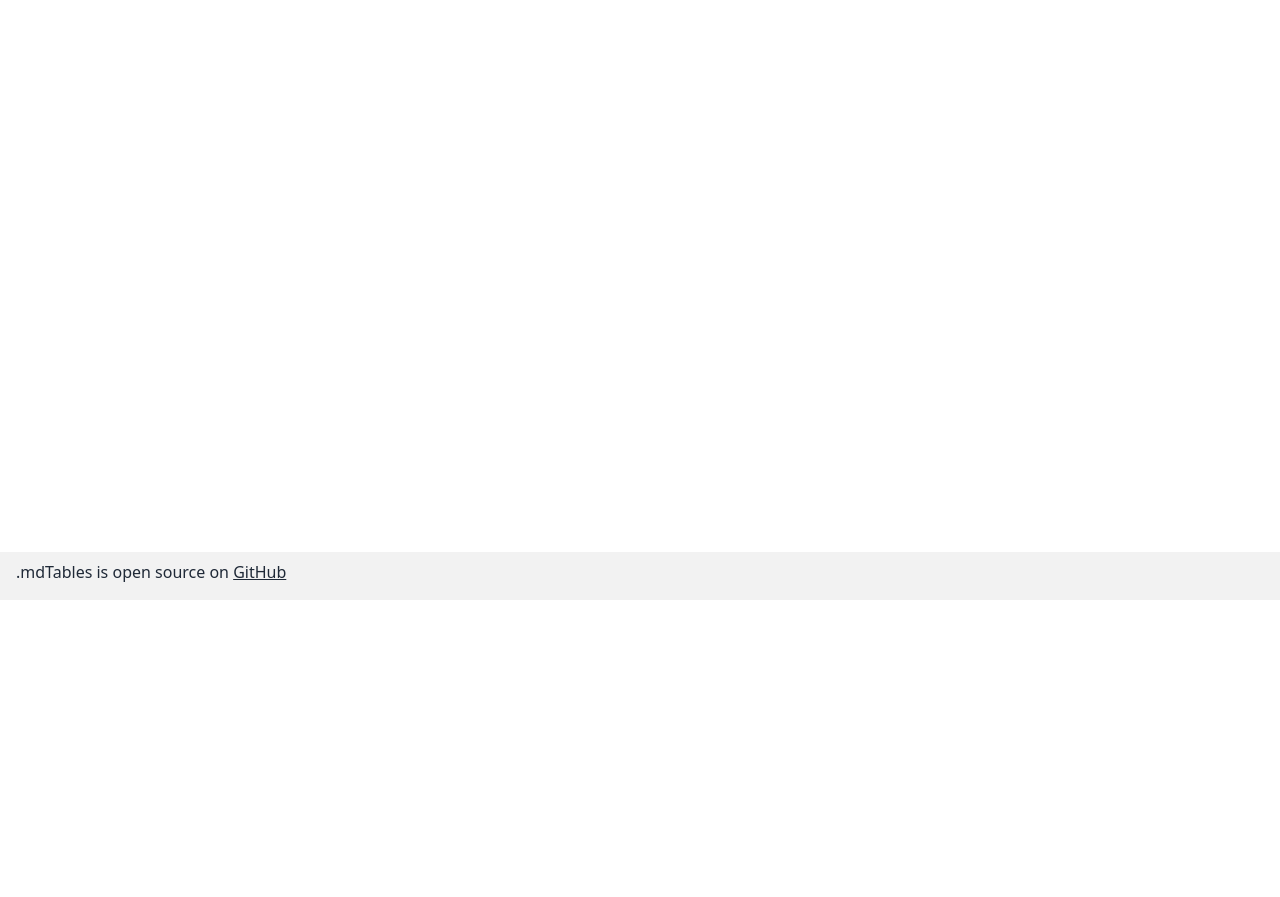
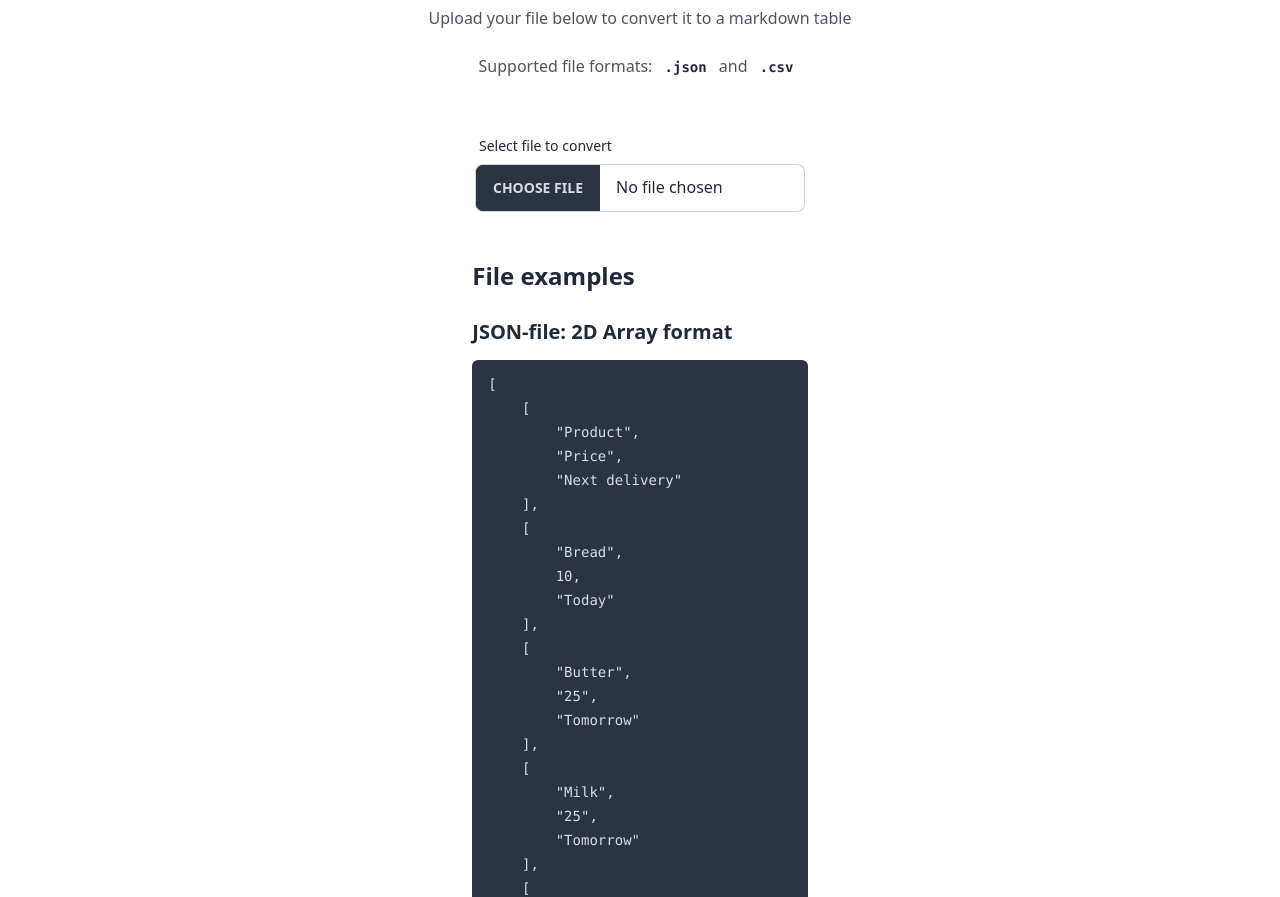
Before and after one commit to ZeroWave022/mdtables, a Nuxt app: page /from-file in a window 1280 px wide. Shown: the part 200-1097 px from the top of the page. Before the commit the page ends 800 px from the top, so only its background shows below. Built offline with nearby package versions, Linux system fonts and the light colour scheme.

Commit message:
feat: Add page for conversion from files Adjust TableOutput to accept processed and ready data

```diff
--- a/components/TableOutput.vue
+++ b/components/TableOutput.vue
@@ -3,12 +3,19 @@
     import { InformationCircleIcon } from "@heroicons/vue/24/outline";
 
     const props = defineProps<{
-        data: TableCellData[][];
+        data?: TableCellData[][];
+        preparedData?: string[][] | null;
     }>();
 
     const showingAlert = ref(false);
 
     const mdTable = computed(() => {
+        if (props.preparedData) {
+            return markdownTable(props.preparedData);
+        } else if (!props.data) {
+            return null;
+        }
+
         const data = removeEmptyRows(props.data);
 
         return markdownTable(
@@ -33,6 +40,7 @@
     };
 
     const copyToClipboard = () => {
+        if (!mdTable.value) return;
         navigator.clipboard.writeText(mdTable.value);
         showAlert();
     };
@@ -47,7 +55,7 @@
 </script>
 
 <template>
-    <div class="prose" v-if="mdTable.length != 0">
+    <div class="prose" v-if="mdTable && mdTable.length != 0">
         <pre>{{ mdTable }}</pre>
 
         <button
--- /dev/null
+++ b/pages/from-file.vue
@@ -0,0 +1,195 @@
+<script setup lang="ts">
+    import { parse } from "csv-parse/browser/esm";
+    import { ExclamationTriangleIcon } from "@heroicons/vue/24/outline";
+
+    const processedContent = ref<string[][] | null>(null);
+    const error = ref<string | null>(null);
+
+    const fileUploaded = (event: Event) => {
+        processedContent.value = error.value = null;
+
+        const reader = new FileReader();
+        const input = event.target as HTMLInputElement;
+
+        if (input.files && input.files.length > 0) {
+            const file = input.files[0];
+
+            reader.addEventListener("load", () => {
+                if (typeof reader.result != "string") {
+                    return (error.value =
+                        "Wrong file content (couldn't be read as text)");
+                }
+
+                if (file.type == "application/json") {
+                    processJSONContent(reader.result);
+                } else if (file.type == "text/csv") {
+                    processCSVContent(reader.result);
+                } else {
+                    error.value = "Unsupported file format";
+                }
+            });
+
+            reader.readAsText(file);
+        }
+    };
+
+    const processJSONContent = (text: string) => {
+        let content;
+        try {
+            content = JSON.parse(text);
+        } catch {
+            return (error.value = "Failed to parse JSON. Check the file input");
+        }
+
+        if (!Array.isArray(content)) {
+            return (error.value =
+                "The top-level object in the JSON file must be an array");
+        }
+
+        const hasArrays = content.some((e) => Array.isArray(e));
+        const hasObjects = content.some(
+            (e) => !Array.isArray(e) && typeof e == "object" && e != null
+        );
+
+        if (hasArrays && hasObjects) {
+            return (error.value =
+                "The JSON file must consist either of a 2D array (matrix of nested arrays) or an array of objects. See examples below");
+        }
+
+        if (hasArrays) {
+            return (processedContent.value = content);
+        }
+
+        let processedArray = new Array();
+
+        // Add keys of row 0 as table headers, then push all rows of data
+        processedArray.push(Object.keys(content[0]));
+        content.forEach((item) => processedArray.push(Object.values(item)));
+
+        processedContent.value = processedArray;
+    };
+
+    const processCSVContent = (text: string) => {
+        const parser = parse();
+        let records: string[][] = new Array();
+
+        parser.on("readable", () => {
+            let record;
+            while ((record = parser.read()) !== null) {
+                records.push(record);
+            }
+        });
+
+        parser.on("error", () => {
+            error.value = "Failed to parse CSV. Check the file input";
+        });
+
+        parser.on("end", () => {
+            processedContent.value = records;
+        });
+
+        parser.write(text);
+        parser.end();
+    };
+</script>
+
+<template>
+    <section class="prose prose-md text-center">
+        <h1>Convert file to Markdown table</h1>
+        <p>Upload your file below to convert it to a markdown table</p>
+        <p>Supported file formats: <code>.json</code> and <code>.csv</code></p>
+    </section>
+
+    <div class="form-control">
+        <label class="label" for="file-input">
+            <span class="label-text">Select file to convert</span>
+        </label>
+        <input
+            class="file-input file-input-bordered"
+            @change="fileUploaded($event)"
+            type="file"
+            id="file-input"
+            accept=".json, .csv"
+        />
+    </div>
+
+    <p class="text-error text-center" v-if="error">
+        <ExclamationTriangleIcon class="w-8 h-8 inline" />
+        There was an error while reading the content of this file.<br />
+        Details: {{ error }}.
+    </p>
+
+    <TableOutput
+        v-if="processedContent && !error"
+        :prepared-data="processedContent"
+    />
+
+    <section class="prose">
+        <h2>File examples</h2>
+        <h3>JSON-file: 2D Array format</h3>
+        <pre>
+[
+    [
+        "Product",
+        "Price",
+        "Next delivery"
+    ],
+    [
+        "Bread",
+        10,
+        "Today"
+    ],
+    [
+        "Butter",
+        "25",
+        "Tomorrow"
+    ],
+    [
+        "Milk",
+        "25",
+        "Tomorrow"
+    ],
+    [
+        "Ice cream",
+        "40",
+        "In 5 days"
+    ]
+]
+        </pre>
+
+        <h3>JSON-file: Array of objects format</h3>
+        <pre>
+[
+    {
+        "Product": "Bread",
+        "Price": 10,
+        "Next delivery": "Today"
+    },
+    {
+        "Product": "Butter",
+        "Price": "25",
+        "Next delivery": "Tomorrow"
+    },
+    {
+        "Product": "Milk",
+        "Price": "25",
+        "Next delivery": "Tomorrow"
+    },
+    {
+        "Product": "Ice cream",
+        "Price": "40",
+        "Next delivery": "In 5 days"
+    }
+]
+        </pre>
+
+        <h3>CSV</h3>
+        <pre class="whitespace-pre-line">
+            Product,Price,Next delivery
+            Bread,10,Today
+            Butter,25,Tomorrow
+            Milk,25,Tomorrow
+            Ice cream,40,In 5 days
+        </pre>
+    </section>
+</template>
```
